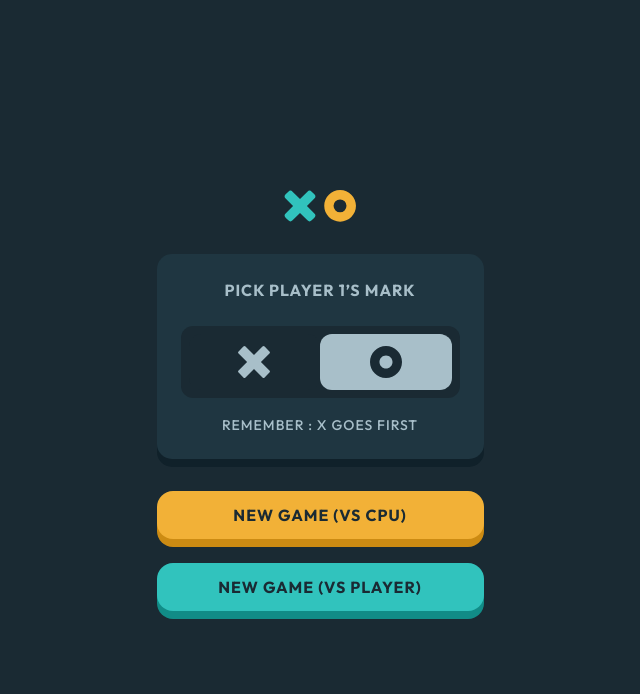
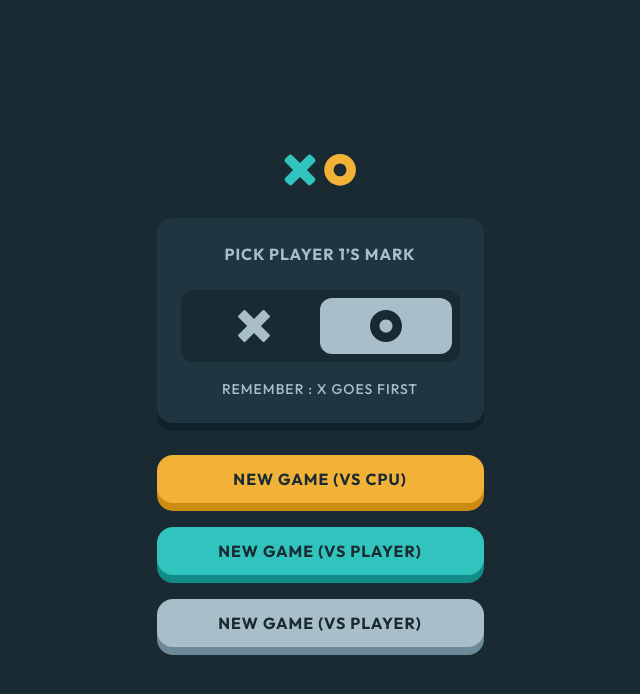
Before and after one commit to keremenen/modern-tic-tac-toe, a React (Vite) app: page / in a window 1280 px wide. Shown: the top 694 px of the page, without its empty margins (320-960 px from the left). Built offline with nearby package versions, Linux system fonts and the light colour scheme.

Commit message:
Add styles to button component

```diff
--- a/src/App.tsx
+++ b/src/App.tsx
@@ -1,15 +1,15 @@
-import GameWariants from './components/game-wariants'
-import Logo from './components/logo'
-import MarkPicker from './components/mark-picker'
+import GameWariants from "./components/game-wariants";
+import Logo from "./components/logo";
+import MarkPicker from "./components/mark-picker";
 
 function App() {
-	return (
-		<section className="max-w-[327px] gap-8 flex flex-col w-full">
-			<Logo />
-			<MarkPicker />
-			<GameWariants />
-		</section>
-	)
+  return (
+    <section className="flex w-full max-w-[327px] flex-col gap-8">
+      <Logo />
+      <MarkPicker />
+      <GameWariants />
+    </section>
+  );
 }
 
-export default App
+export default App;
--- a/src/components/button.tsx
+++ b/src/components/button.tsx
@@ -2,15 +2,23 @@ import React from "react";
 import { cn } from "../lib/utils";
 
 type ButtonProps = {
+  color: "mango" | "turquoise" | "gray";
   children: React.ReactNode;
-  className: string;
+  className?: string;
 };
 
-export default function Button({ children, className }: ButtonProps) {
+export default function Button({ children, className, color }: ButtonProps) {
   return (
     <button
       className={cn(
-        "rounded-2xl bg-turquoise-base py-3 font-bold text-navy shadow-[0_8px_#118C87]",
+        "rounded-2xl py-3 font-bold text-navy transition-colors duration-100 ease-in-out",
+        {
+          "bg-mango-base shadow-[0_8px_#CC8B13] hover:bg-mango-light":
+            color === "mango",
+          "bg-turquoise-base shadow-[0_8px_#118C87] hover:bg-turquoise-light":
+            color === "turquoise",
+          "bg-gray shadow-[0_8px_#6B8997] hover:bg-white": color === "gray",
+        },
         className,
       )}
     >
--- a/src/components/game-wariants.tsx
+++ b/src/components/game-wariants.tsx
@@ -3,12 +3,9 @@ import Button from "./button";
 export default function GameWariants() {
   return (
     <div className="flex flex-col gap-6">
-      <Button className="bg-mango-base shadow-[0_8px_#CC8B13]">
-        NEW GAME (VS CPU)
-      </Button>
-      <Button className="bg-turquoise-base shadow-[0_8px_#118C87]">
-        NEW GAME (VS PLAYER)
-      </Button>
+      <Button color="mango">NEW GAME (VS CPU)</Button>
+      <Button color="turquoise">NEW GAME (VS PLAYER)</Button>
+      <Button color="gray">NEW GAME (VS PLAYER)</Button>
     </div>
   );
 }
--- a/tailwind.config.js
+++ b/tailwind.config.js
@@ -12,11 +12,13 @@ export default {
       colors: {
         turquoise: {
           base: '#31C3BD',
-          light: '#65E9E4'
+          light: '#65E9E4',
+          shadow: '#118C87'
         },
         mango: {
           base: '#F2B137',
           light: '#FFC860',
+          shadow: '#CC8B13'
         },
         navy: '#1A2A33',
         'navy-secondary': '#1F3641',
```
